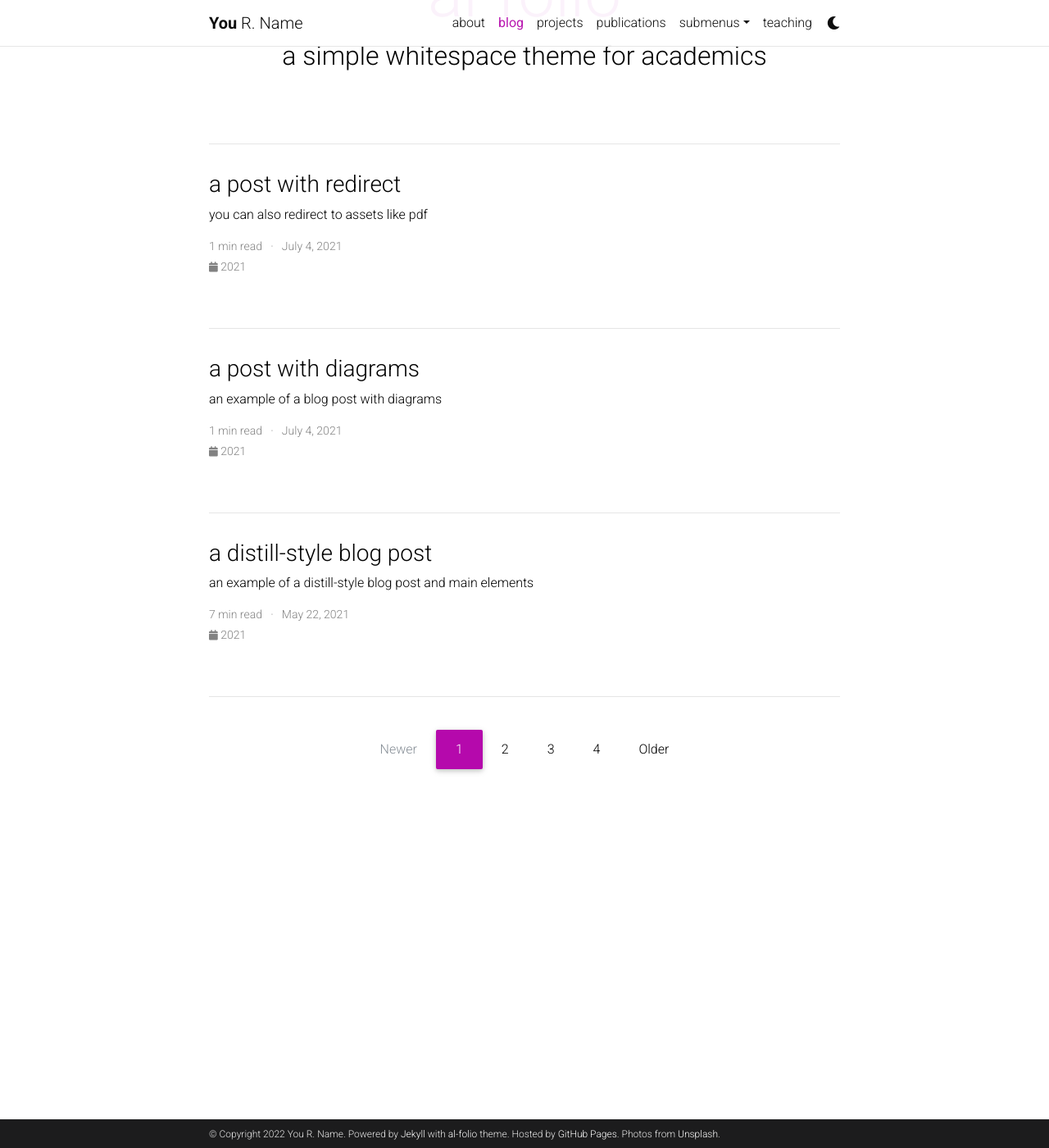
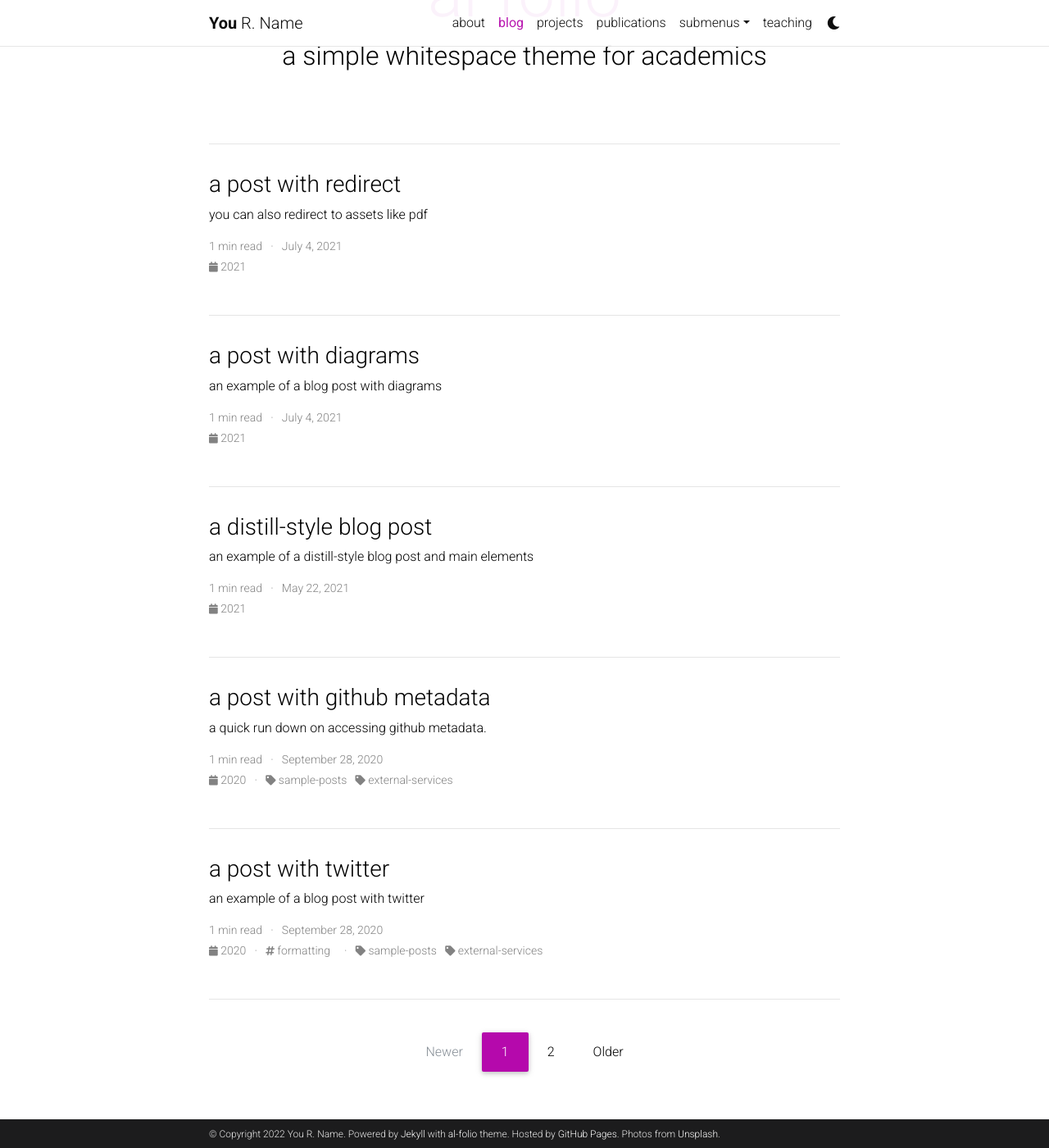
Before and after one commit to easrai/easrai.github.io, a Jekyll site: the page built from blog/index.html, in a window 1280 px wide and 1400 px high, scrolled down 191 px. Shown: the whole window at 82% size. Built offline with Jekyll 4.4.1, drawn with Linux system fonts in a browser that asks for light colours; the list of posts is cut into pages by our own code; comment, search, counter and statistics services are not loaded; a style sheet for code colours, icons or effects is not loaded.

Commit message:
Add support for external blog posts (#647)
* Add support for external blog posts

* Cosmetic fixes

```diff
--- a/Gemfile
+++ b/Gemfile
@@ -18,3 +18,7 @@ group :jekyll_plugins do
     gem 'htmlcompressor'
     gem 'htmlbeautifier'
 end
+group :other_plugins do
+    gem 'httparty'
+    gem 'feedjira'
+end
--- a/_config.yml
+++ b/_config.yml
@@ -96,6 +96,13 @@ pagination:
 disqus_shortname: al-folio # put your disqus shortname
 # https://help.disqus.com/en/articles/1717111-what-s-a-shortname
 
+# External sources.
+# If you have blog posts published on medium.com or other exteranl sources,
+# you can display them in your blog by adding a link to the RSS feed.
+external_sources:
+  - name: medium.com
+    rss_url: https://medium.com/@al-folio/feed
+
 # -----------------------------------------------------------------------------
 # Collections
 # -----------------------------------------------------------------------------
@@ -161,9 +168,9 @@ plugins:
 # Sitemap settings
 defaults:
   - scope:
-      path:            "assets/**/*.*"
+      path: "assets/**/*.*"
     values:
-      sitemap:         false
+      sitemap: false
 # Extras
 github: [metadata]
 
@@ -174,10 +181,12 @@ github: [metadata]
 # HTML remove comments (<!-- .... -->)
 remove_HTML_comments: false
 
-# HTML beautifier (_plugins/beautify.rb) / https://github.com/threedaymonk/htmlbeautifier
+# HTML beautifier (_plugins/beautify.rb).
+# Source: https://github.com/threedaymonk/htmlbeautifier
 beautify: false # This function has conflict with the code snippets, they can be displayed incorrectly
 
-# HTML minify (_plugins/minify.rb) Thanks to: https://www.ffbit.com/blog/2021/03/17/html-minification-in-jekyll.html
+# HTML minify (_plugins/minify.rb).
+# Source: https://www.ffbit.com/blog/2021/03/17/html-minification-in-jekyll.html
 minify: false
 
 # CSS/SASS minify
--- /dev/null
+++ b/_plugins/external-posts.rb
@@ -0,0 +1,36 @@
+require 'feedjira'
+require 'httparty'
+require 'jekyll'
+
+module ExternalPosts
+  class ExternalPostsGenerator < Jekyll::Generator
+    safe true
+    priority :high
+
+    def generate(site)
+      if site.config['external_sources'] != nil
+        site.config['external_sources'].each do |src|
+          p "Fetching external posts from #{src['name']}:"
+          xml = HTTParty.get(src['rss_url']).body
+          feed = Feedjira.parse(xml)
+          feed.entries.each do |e|
+            p "...fetching #{e.url}"
+            slug = e.title.downcase.strip.gsub(' ', '-').gsub(/[^\w-]/, '')
+            path = site.in_source_dir("_posts/#{slug}.md")
+            doc = Jekyll::Document.new(
+              path, { :site => site, :collection => site.collections['posts'] }
+            )
+            doc.data['external_source'] = src['name'];
+            doc.data['feed_content'] = e.content;
+            doc.data['title'] = "#{e.title}";
+            doc.data['description'] = e.summary;
+            doc.data['date'] = e.published;
+            doc.data['redirect'] = e.url;
+            site.collections['posts'].docs << doc
+          end
+        end
+      end
+    end
+  end
+
+end
--- a/_sass/_base.scss
+++ b/_sass/_base.scss
@@ -314,6 +314,7 @@ footer.sticky-bottom {
       color: var(--global-text-color-light);
       font-size: 0.875rem;
       padding-top: 0.25rem;
+      padding-bottom: 0;
     }
     a {
       color: var(--global-text-color);
@@ -564,6 +565,7 @@ html.transition *:after {
   .post-tags{
     color: var(--global-text-color-light);
     font-size: 0.875rem;
+    padding-top: 0.25rem;
     padding-bottom: 1rem;
     a {
       color: var(--global-text-color-light);
@@ -574,15 +576,9 @@ html.transition *:after {
     }
   }
   .post-content{
-        blockquote {
-          border-left: 5px solid var(--global-theme-color);
-          padding: 8px;
-      }
+    blockquote {
+      border-left: 5px solid var(--global-theme-color);
+      padding: 8px;
+    }
+  }
 }
-}
-
-.post-tags {
-  color: var(--global-text-color-light);
-  font-size: 0.875rem;
-  padding-top: 0.25rem;
-}
--- a/blog/index.html
+++ b/blog/index.html
@@ -5,7 +5,7 @@ pagination:
   enabled: true
   collection: posts
   permalink: /page/:num/
-  per_page: 3
+  per_page: 5
   sort_field: date
   sort_reverse: true
   trail:
@@ -24,7 +24,11 @@ pagination:
   <ul class="post-list">
     {% for post in paginator.posts %}
 
-    {% assign read_time = post.content | number_of_words | divided_by: 180 | plus: 1 %}
+    {% if post.external_source == blank %}
+      {% assign read_time = post.content | number_of_words | divided_by: 180 | plus: 1 %}
+    {% else %}
+      {% assign read_time = post.feed_content | strip_html | number_of_words | divided_by: 180 | plus: 1 %}
+    {% endif %}
     {% assign year = post.date | date: "%Y" %}
     {% assign tags = post.tags | join: "" %}
     {% assign categories = post.categories | join: "" %}
@@ -34,12 +38,23 @@ pagination:
         {% if post.redirect == blank %}
           <a class="post-title" href="{{ post.url | prepend: site.baseurl }}">{{ post.title }}</a>
         {% else %}
-        <a class="post-title" href="{% if post.redirect contains '://' %}{{ post.redirect }}{% else %}{{ post.redirect | relative_url }}{% endif %}">{{ post.title }}</a>
+          {% if post.redirect contains '://' %}
+            <a class="post-title" href="{{ post.redirect }}" target="_blank">{{ post.title }}</a>
+            <svg width="2rem" height="2rem" viewBox="0 0 40 40" xmlns="http://www.w3.org/2000/svg">
+              <path d="M17 13.5v6H5v-12h6m3-3h6v6m0-6-9 9" class="icon_svg-stroke" stroke="#999" stroke-width="1.5" fill="none" fill-rule="evenodd" stroke-linecap="round" stroke-linejoin="round"></path>
+            </svg>
+          {% else %}
+            <a class="post-title" href="{{ post.redirect | relative_url }}">{{ post.title }}</a>
+          {% endif %}
         {% endif %}
       </h3>
       <p>{{ post.description }}</p>
-      <p class="post-meta"> {{read_time}} min read &nbsp; &middot; &nbsp;
+      <p class="post-meta">
+        {{ read_time }} min read &nbsp; &middot; &nbsp;
         {{ post.date | date: '%B %-d, %Y' }}
+        {%- if post.external_source %}
+        &nbsp; &middot; &nbsp; {{ post.external_source }}
+        {%- endif %}
       </p>
       <p class="post-tags">
         <a href="{{ year | prepend: '/blog/' | prepend: site.baseurl}}">
```
